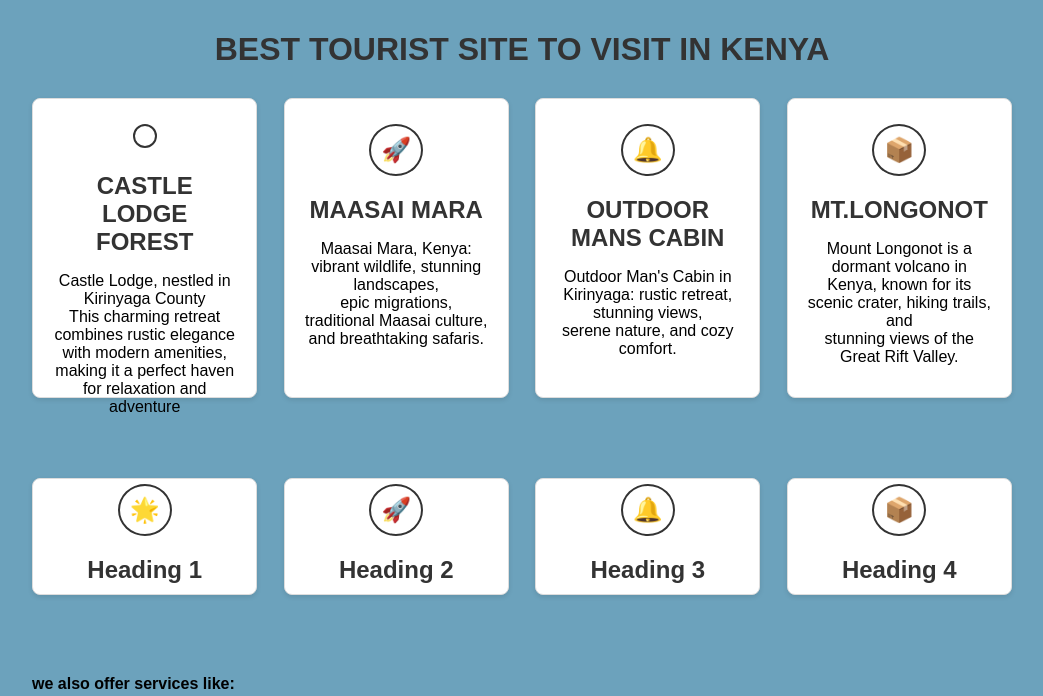
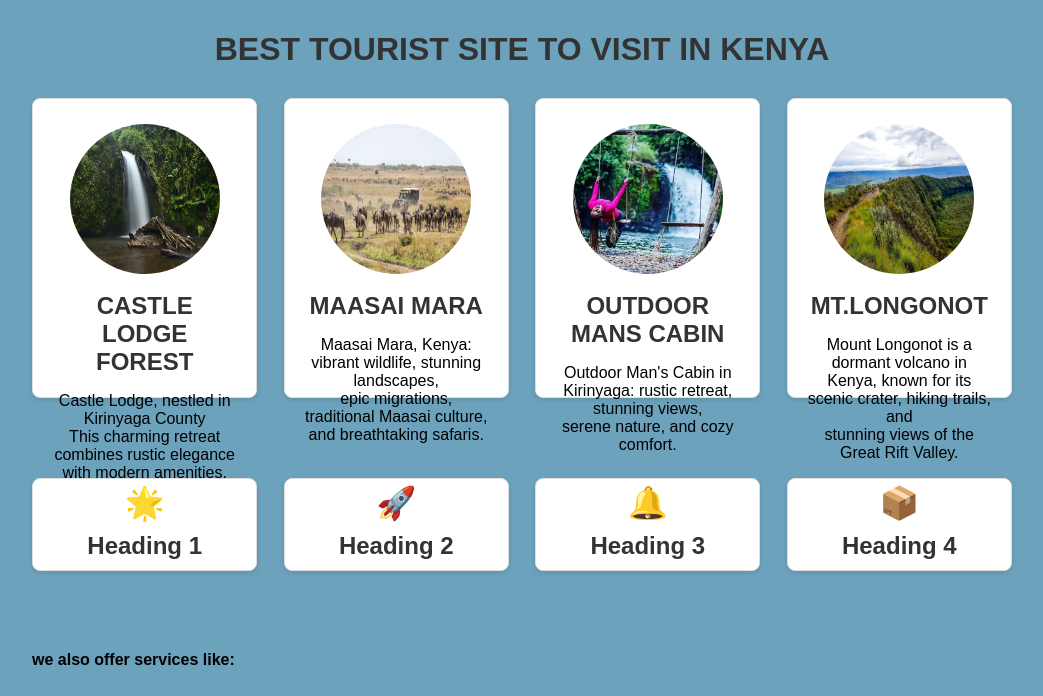
Before and after one commit to thegreat97/basic-knowledge, a plain HTML site: page index.html in a window 1280 px wide. Shown: the part 1100-1796 px from the top of the page, without its empty margins (118-1161 px from the left). Drawn offline with Linux system fonts and the light colour scheme.

Commit message:
first changes

```diff
--- a/index.html
+++ b/index.html
@@ -82,22 +82,22 @@
         <h1>BEST TOURIST SITE TO VISIT IN KENYA</h1>
         <div class="container">
             <div class="box">
-                <div class="icon"></div>
+                <div class="icon"><img src="images/castle lodge forest.jpg" ></div>
                 <h2>CASTLE LODGE FOREST</h2>
                 <p>Castle Lodge, nestled in Kirinyaga County<br> This charming retreat combines rustic elegance with modern amenities, <br>making it a perfect haven for relaxation and adventure</p>
             </div>
             <div class="box">
-                <div class="icon">🚀</div>
+                <div class="icon"><img src="images/maasai-mara-safari.jpg" ></div>
                 <h2>MAASAI MARA</h2>
                 <p>Maasai Mara, Kenya: vibrant wildlife, stunning landscapes, <br>epic migrations, traditional Maasai culture, and breathtaking safaris.</p>
             </div>
             <div class="box">
-                <div class="icon">🔔</div>
+                <div class="icon"><img src="images/man cabin.jpg" ></div>
                 <h2>OUTDOOR MANS CABIN</h2>
                 <p>Outdoor Man's Cabin in Kirinyaga: rustic retreat, stunning views,<br> serene nature, and cozy comfort.</p>
             </div>
             <div class="box">
-                <div class="icon">📦</div>
+                <div class="icon"><img src="images/Mount-Longonot.webp"></div>
                 <h2>MT.LONGONOT</h2>
                 <p>Mount Longonot is a dormant volcano in Kenya, known for its scenic crater, hiking trails, and<br> stunning views of the Great Rift Valley.</p>
             </div>
--- a/style.css
+++ b/style.css
@@ -290,10 +290,18 @@ h2 {
 }
 
 /* Icon styling */
-.icon {
-    font-size: 2em; /* Size of the icon */
-    margin-bottom: 10px; /* Space between icon and heading */
-    margin-top: 5px;
+.icon { /* Size of the icon */
+    /* margin-bottom: 10px; /* Space between icon and heading */
+    /* margin-top: 5px;
+    overflow: hidden;
+
+    width: 80px;
+    height: 80px;  */
+}
+.icon img{
+    width: 150px;
+    height: 150px;
+    border-radius: 50%;
 }
 
 /* Heading inside the box */
@@ -402,12 +410,12 @@ h2 {
 }
 
 .icon {
-    font-size: 24px;
+    /* font-size: 24px;
     margin-bottom: 10px;
     border-radius: 50%;
     border: 2px solid #333;
     display: inline-block;
-    padding: 10px;
+    padding: 10px; */
 }
 
 .head {
@@ -1114,12 +1122,12 @@ h2 {
 }
 
 .icon {
-    font-size: 24px;
+    /* font-size: 24px;
     margin-bottom: 10px;
     border-radius: 50%;
     border: 2px solid #333;
     display: inline-block;
-    padding: 10px;
+    padding: 10px; */
 }
 
 .head {
@@ -1311,7 +1319,6 @@ h2 {
 
 }
 .creative {
-    border: 1px solid black;
     width: 400px;
     height: 200px;
     justify-content: space-between;
```
